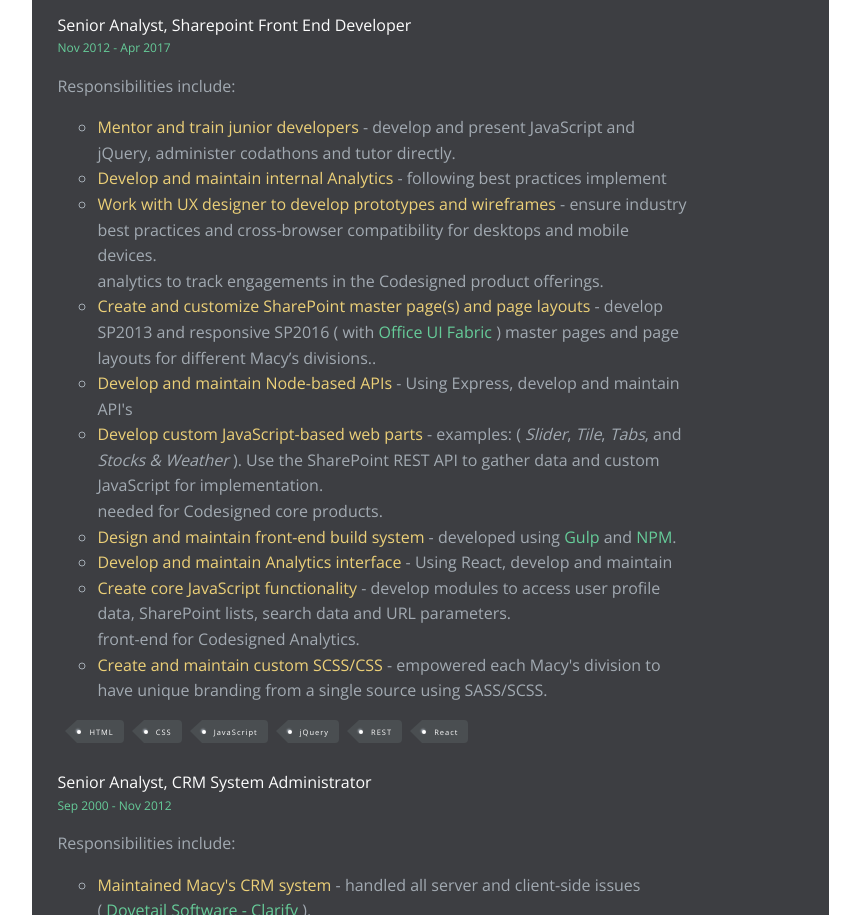
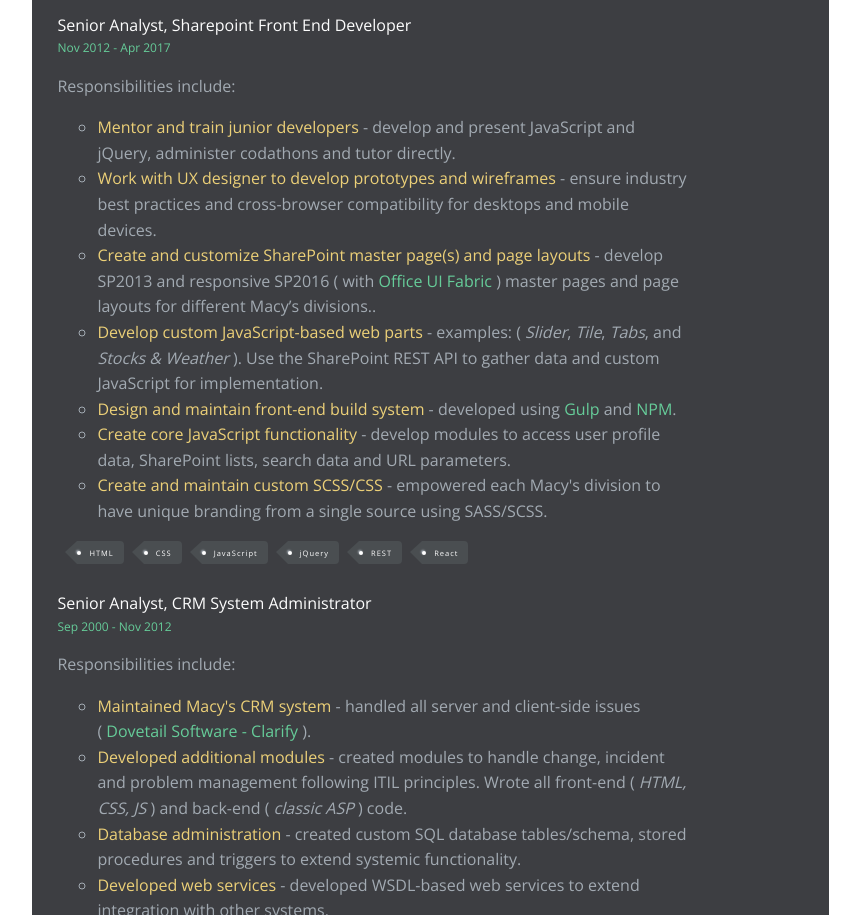
Before and after one commit to garystorey/garystorey.github.io, a website: page index.html in a window 1280 px wide. Shown: the part 1435-2350 px from the top of the page, without its empty margins (418-1278 px from the left). Drawn offline with nearby package versions, Linux system fonts and the light colour scheme.

Commit message:
fix macys info pt 2

```diff
--- a/index.html
+++ b/index.html
@@ -125,13 +125,14 @@
             <div class="company-description">
               <p>Responsibilities include:
                 <ul class="bulleted">
-                  <li><strong>Mentor and train junior developers</strong> - develop and present JavaScript and jQuery, administer codathons and tutor directly.</li>	                  <li><strong>Develop and maintain internal Analytics</strong> - following best practices implement
-                    <li><strong>Work with UX designer to develop prototypes and wireframes</strong> - ensure industry best practices and cross-browser compatibility for desktops and mobile devices. </li> 	                    analytics to track engagements in the Codesigned product offerings.</li>
-                    <li><strong>Create and customize SharePoint master page(s) and page layouts</strong> - develop SP2013 and responsive SP2016 (&nbsp;with <a href="http://dev.office.com/fabric">Office UI Fabric</a>&nbsp;) master pages and page layouts for different Macy’s divisions..</li>	                  <li><strong>Develop and maintain Node-based APIs</strong> - Using Express, develop and maintain API's
-                    <li><strong>Develop custom JavaScript-based web parts</strong> - examples: (&nbsp;<em>Slider</em>, <em>Tile</em>, <em>Tabs</em>, and <em>Stocks &amp; Weather</em>&nbsp;). Use the SharePoint REST API to gather data and custom JavaScript for implementation. </li> 	                    needed for Codesigned core products.</li>
-                    <li><strong>Design and maintain front-end build system</strong> - developed using <a href="http://gulpjs.com">Gulp</a> and  <a href="http://npmjs.com">NPM</a>.</li>	                  <li><strong>Develop and maintain Analytics interface</strong> - Using React, develop and maintain
-                    <li><strong>Create core JavaScript functionality</strong> - develop modules to access user profile data, SharePoint lists, search data and URL parameters.</li> 	                    front-end for Codesigned Analytics.</li>
-                    <li><strong>Create and maintain custom SCSS/CSS</strong> - empowered each Macy's division to have unique branding from a single source using SASS/SCSS.</li>                 </ul>
+                  <li><strong>Mentor and train junior developers</strong> - develop and present JavaScript and jQuery, administer codathons and tutor directly.</li>
+                  <li><strong>Work with UX designer to develop prototypes and wireframes</strong> - ensure industry best practices and cross-browser compatibility for desktops and mobile devices. </li>
+                  <li><strong>Create and customize SharePoint master page(s) and page layouts</strong> - develop SP2013 and responsive SP2016 (&nbsp;with <a href="http://dev.office.com/fabric">Office UI Fabric</a>&nbsp;) master pages and page layouts for different Macy’s divisions..</li>
+                  <li><strong>Develop custom JavaScript-based web parts</strong> - examples: (&nbsp;<em>Slider</em>, <em>Tile</em>, <em>Tabs</em>, and <em>Stocks &amp; Weather</em>&nbsp;). Use the SharePoint REST API to gather data and custom JavaScript for implementation. </li>
+                  <li><strong>Design and maintain front-end build system</strong> - developed using <a href="http://gulpjs.com">Gulp</a> and  <a href="http://npmjs.com">NPM</a>.</li>
+                  <li><strong>Create core JavaScript functionality</strong> - develop modules to access user profile data, SharePoint lists, search data and URL parameters.</li>
+                  <li><strong>Create and maintain custom SCSS/CSS</strong> - empowered each Macy's division to have unique branding from a single source using SASS/SCSS.</li>
+                </ul>
               </p>
               <ul class="tags clearfix">
                 <li><span class="tag">HTML</span></li>
```
